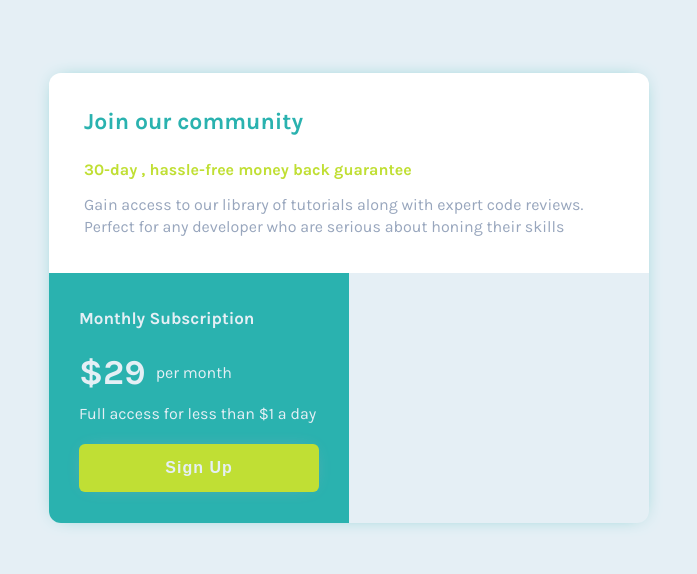
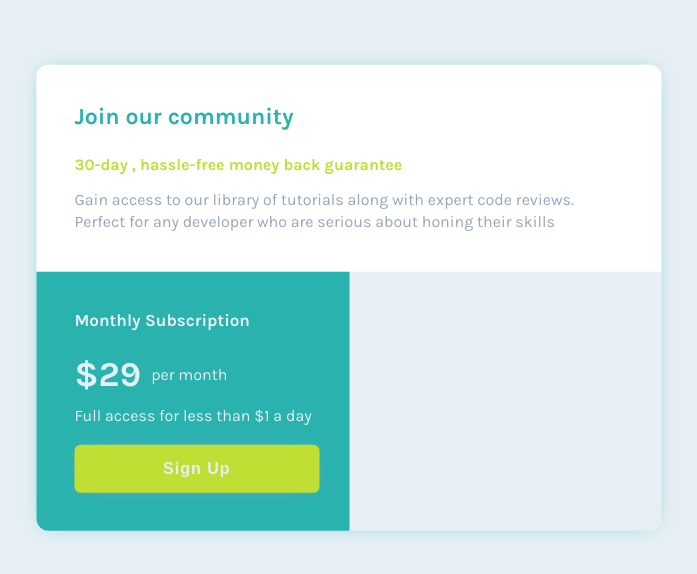
Before and after one commit to hariramjp777/frontend-single-price-grid-component, a plain HTML site: page index.html in a window 1280 px wide. Shown: the part 102-676 px from the top of the page, without its empty margins (291-988 px from the left). Drawn offline with Linux system fonts and the light colour scheme.

Commit message:
set auto size to containers

```diff
--- a/scss/partials/_community.scss
+++ b/scss/partials/_community.scss
@@ -4,7 +4,7 @@ main .community {
   border-radius: inherit;
   border-bottom-left-radius: 0;
   border-bottom-right-radius: 0;
-  padding: 3.5rem 3.5rem 0;
+  padding: 3.8rem;
 
   h1,
   p {
--- a/scss/partials/_main.scss
+++ b/scss/partials/_main.scss
@@ -1,11 +1,11 @@
 main {
-  width: 60rem;
+  width: 62.5rem;
   position: absolute;
   top: 50%;
   left: 50%;
   transform: translate(-50%, -50%);
   display: grid;
-  grid-template-rows: 20rem 25rem;
+  grid-template-rows: auto auto;
   grid-template-columns: 1fr 1fr;
   box-shadow: 0px 0px 20px -10px color(cyan);
   border-radius: 1.2rem;
--- a/scss/partials/_subscription.scss
+++ b/scss/partials/_subscription.scss
@@ -1,6 +1,7 @@
 main .subscription {
   background-color: color(cyan);
-  padding: 3.5rem 3rem 0;
+  padding: 3.8rem;
+  padding-right: 3rem;
   color: color(lightGray);
   border-bottom-left-radius: inherit;
   h2,
```
Also changed, not shown: css/styles.css, 1 other file.
